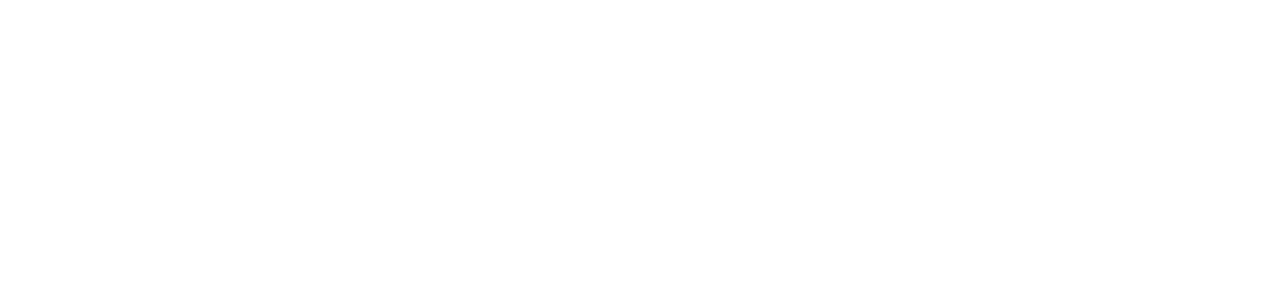
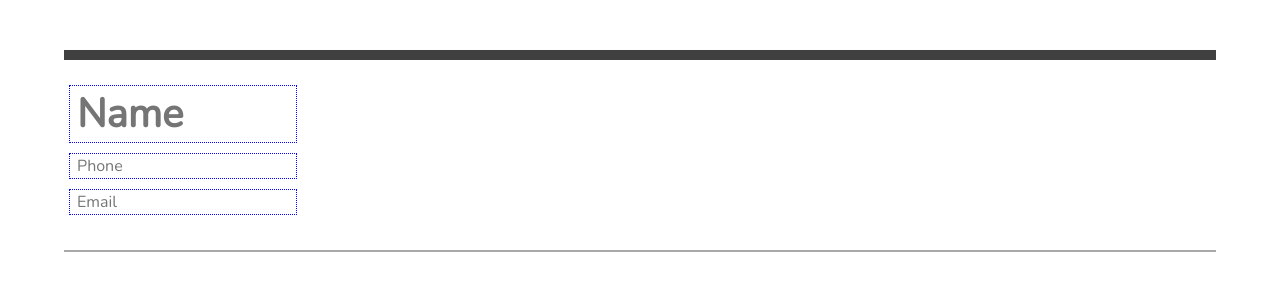
Before and after one commit to ding-09/cv-project, a React (Create React App) app: page / in a window 1280 px wide. Shown: the top 300 px of the page. Built offline with nearby package versions, Linux system fonts and the light colour scheme.

Commit message:
completed general info component

```diff
--- a/public/index.html
+++ b/public/index.html
@@ -1,6 +1,7 @@
 <!DOCTYPE html>
 <html lang="en">
   <head>
+    <link href="https://fonts.googleapis.com/css2?family=Nunito:wght@300&display=swap" rel="stylesheet">
     <meta charset="utf-8" />
     <link rel="icon" href="%PUBLIC_URL%/favicon.ico" />
     <meta name="viewport" content="width=device-width, initial-scale=1" />
@@ -10,7 +11,6 @@
       content="Web site created using create-react-app"
     />
     <link rel="apple-touch-icon" href="%PUBLIC_URL%/logo192.png" />
-    <link rel="manifest" href="%PUBLIC_URL%/manifest.json" />
     <title>CV Builder</title>
   </head>
   <body>
--- a/src/App.css
+++ b/src/App.css
@@ -2,4 +2,5 @@
   margin: 0;
   padding: 0;
   box-sizing: border-box;
+  font-family: 'Nunito', sans-serif;
 }
--- a/src/App.js
+++ b/src/App.js
@@ -1,11 +1,15 @@
 import './App.css';
+import GeneralInfo from './components/GeneralInfo';
+import React, { Component } from 'react'
 
-function App() {
-  return (
-    <div className="App">
-
-    </div>
-  );
+class App extends Component {
+  render() {
+    return (
+      <div>
+        <GeneralInfo/>
+      </div>
+    )
+  }
 }
 
-export default App;
+export default App
--- /dev/null
+++ b/src/components/GeneralInfo.css
@@ -0,0 +1,56 @@
+input:-webkit-autofill,
+input:-webkit-autofill:hover,
+input:-webkit-autofill:focus,
+input:-webkit-autofill:active  {
+    -webkit-box-shadow: 0 0 0 30px white inset !important;
+}
+
+.general-info {
+  display: flex;
+  flex-direction: column;
+  border-top: 10px solid #404040;
+  border-bottom: 2px solid #a9a9a9;
+  padding: 25px 5px;
+  max-width: 90%;
+  margin: 50px auto 5px;
+}
+
+.general-info * {
+  margin-bottom: 10px;
+  max-width: 50%;
+  max-width: 20%;
+  padding: 1px 7px;
+  border: 1px dotted blue;
+  background-color: white;
+  outline: none;
+}
+
+input[type='text']::placeholder {
+  font-size: 40px;
+}
+
+.general-info input[type='text'] {
+  font-size: 40px;
+  font-weight: 800;
+}
+
+input[type='number']::placeholder,
+input[type='email']::placeholder {
+  font-size: 16px;
+}
+
+input[type='number'],
+input[type='email'] {
+  font-size: 16px;
+  color: #505050;
+}
+
+input[type='number']::-webkit-outer-spin-button,
+input[type='number']::-webkit-inner-spin-button {
+  -webkit-appearance: none;
+  margin: 0;
+}
+
+input[type='number'] {
+  -moz-appearance: textfield;
+}
--- /dev/null
+++ b/src/components/GeneralInfo.js
@@ -0,0 +1,54 @@
+import React, { Component } from 'react';
+import './GeneralInfo.css';
+
+class GeneralInfo extends Component {
+  constructor() {
+    super();
+
+    this.state = {
+      name: '',
+      phoneNum: '',
+      email: '',
+    };
+  }
+
+  handleChange = (e) => {
+    this.setState({
+      [e.target.name]: e.target.value,
+    });
+  };
+
+  render() {
+    const { name, phoneNum, email } = this.state;
+    return (
+      <div className="general-info">
+        <input
+          onChange={this.handleChange}
+          type="text"
+          id="nameInput"
+          placeholder="Name"
+          name="name"
+          value={name}
+        />
+        <input
+          onChange={this.handleChange}
+          type="number"
+          id="phoneInput"
+          placeholder="Phone"
+          name="phoneNum"
+          value={phoneNum}
+        />
+        <input
+          onChange={this.handleChange}
+          type="email"
+          id="emailInput"
+          placeholder="Email"
+          name="email"
+          value={email}
+        />
+      </div>
+    );
+  }
+}
+
+export default GeneralInfo;
```
